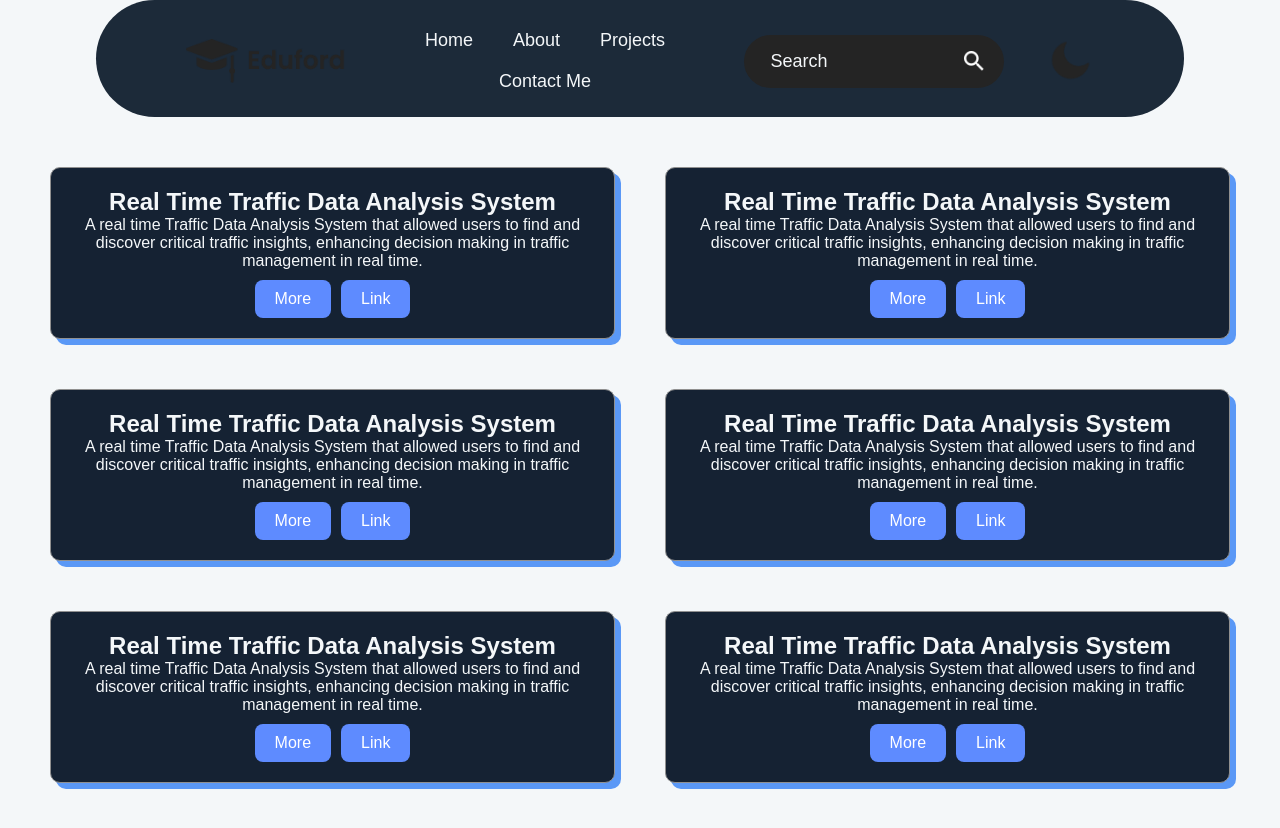
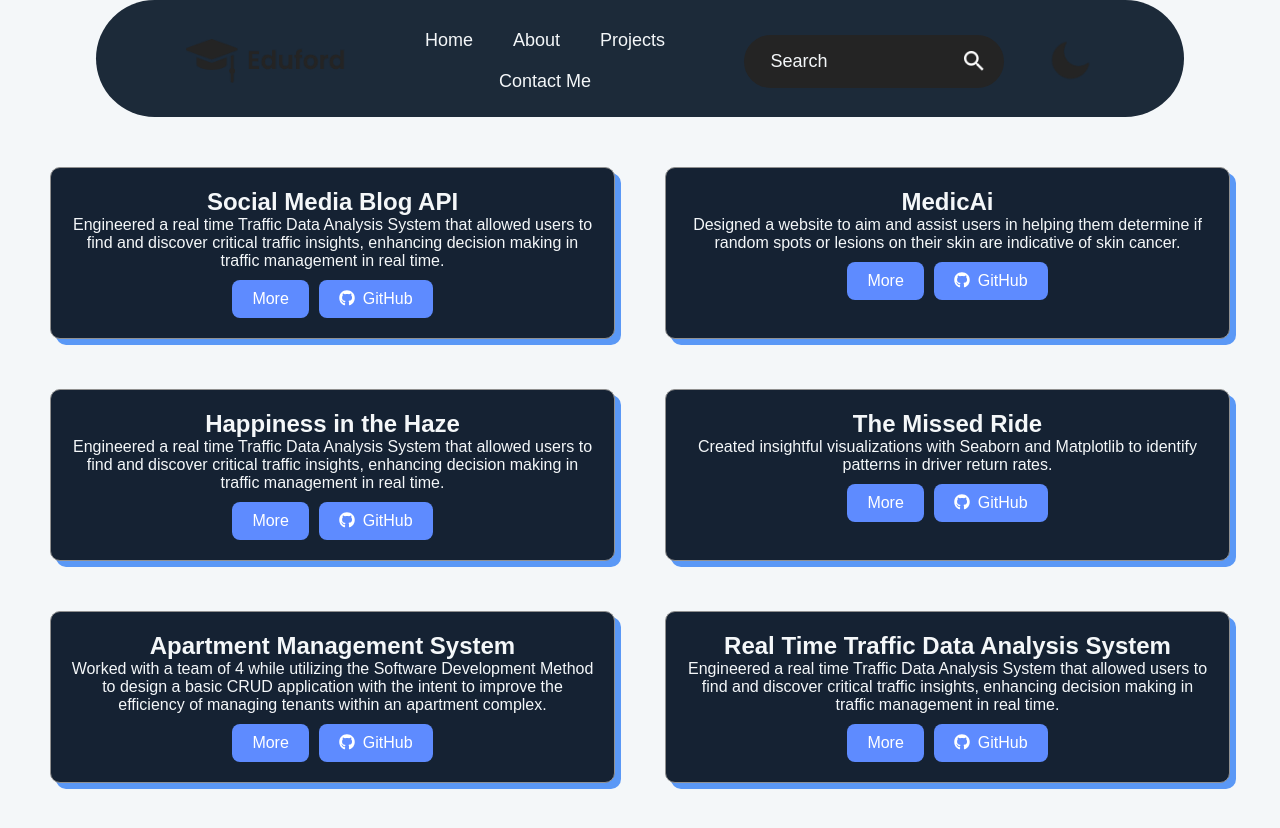
Before and after one commit to aldriechV/Portfolio-Website-AldriechV, a React (Vite) app in the folder Portfolio-Website/: page / in a window 1280 px wide. Shown: the top 828 px of the page. Built offline with nearby package versions, Linux system fonts and the light colour scheme.

Commit message:
Project buttons are now Dynamic!
Dynamic Descriptions and Projects

```diff
--- a/Portfolio-Website/package.json
+++ b/Portfolio-Website/package.json
@@ -11,7 +11,8 @@
   },
   "dependencies": {
     "react": "^19.1.0",
-    "react-dom": "^19.1.0"
+    "react-dom": "^19.1.0",
+    "react-icons": "^5.5.0"
   },
   "devDependencies": {
     "@eslint/js": "^9.25.0",
--- a/Portfolio-Website/src/App.jsx
+++ b/Portfolio-Website/src/App.jsx
@@ -3,22 +3,20 @@ import './index.css'
 // Component Imports
 import Navbar from './components/Navbar/Navbar'
 import Card from './components/ProjectCards/Card'
+import { projects } from './components/ProjectCards/Projects'
 
 const App = () => {
 
   const [theme, setTheme] = useState('light');
 
-
   return (
+    // Components for NavBar and Project Keys are over here
     <div className={`container ${theme}`}>
       <Navbar theme={theme} setTheme={setTheme}/>
       <div className='projects-grid'>
-        <Card/>
-        <Card/>
-        <Card/>
-        <Card/>
-        <Card/>
-        <Card/>
+        {projects.map((projects, index) => {
+            return <Card key={index} experience={projects}/>;
+        })}
       </div>
     </div>
 
--- a/Portfolio-Website/src/components/ProjectCards/Card.jsx
+++ b/Portfolio-Website/src/components/ProjectCards/Card.jsx
@@ -1,16 +1,21 @@
 import './Card.css'
+import { FaGithub } from 'react-icons/fa';
 
-function Card(){
+const Card = (button) => {
+
+    const { projectName, description, projectLink } = button.experience;
+
     return(
         <div className="card">
-            <h2 className="card-title"> Real Time Traffic Data Analysis System </h2>
-            <p className="card-desc">A real time Traffic Data Analysis System that allowed users to find and discover critical traffic insights, enhancing decision making in traffic management in real time.</p>
+            <h2 className="card-title"> { projectName } </h2>
+            <p className="card-desc"> { description } </p>
             <div className ="button-container">
                 <button className="card-button"> More</button>
-                <button className="card-button"> Link</button>
+                <button className="card-button" onClick={projectLink}> <FaGithub style={{ marginRight: '8px' }} />
+      GitHub</button>
             </div>
         </div>
     );
 }
 
-export default Card
+export default Card;
--- /dev/null
+++ b/Portfolio-Website/src/components/ProjectCards/Projects.js
@@ -0,0 +1,32 @@
+export const projects = [
+     {
+        projectName: "Social Media Blog API",
+        description: "Engineered a real time Traffic Data Analysis System that allowed users to find and discover critical traffic insights, enhancing decision making in traffic management in real time.",
+        projectLink: "https://github.com/aldriechV/CECS343Project"
+    },
+    {
+        projectName: "MedicAi",
+        description: "Designed a website to aim and assist users in helping them determine if random spots or lesions on their skin are indicative of skin cancer.",
+        projectLink: "https://github.com/aldriechV/CECS343Project"
+    },
+    {
+        projectName: "Happiness in the Haze",
+        description: "Engineered a real time Traffic Data Analysis System that allowed users to find and discover critical traffic insights, enhancing decision making in traffic management in real time.",
+        projectLink: "https://github.com/aldriechV/CECS343Project"
+    },
+    {
+        projectName: "The Missed Ride",
+        description: "Created insightful visualizations with Seaborn and Matplotlib to identify patterns in driver return rates.",
+        projectLink: "https://github.com/aldriechV/CECS343Project"
+    },
+    {
+        projectName: "Apartment Management System",
+        description: "Worked with a team of 4 while utilizing the Software Development Method to design a basic CRUD application with the intent to improve the efficiency of managing tenants within an apartment complex.",
+        projectLink: "https://github.com/aldriechV/CECS343Project"
+    },
+    {
+        projectName: "Real Time Traffic Data Analysis System",
+        description: "Engineered a real time Traffic Data Analysis System that allowed users to find and discover critical traffic insights, enhancing decision making in traffic management in real time.",
+        projectLink: "https://github.com/aldriechV/CECS343Project"
+    }
+];
```
Also changed, not shown: 1 other file (tests, documents, lock files or other folders).
